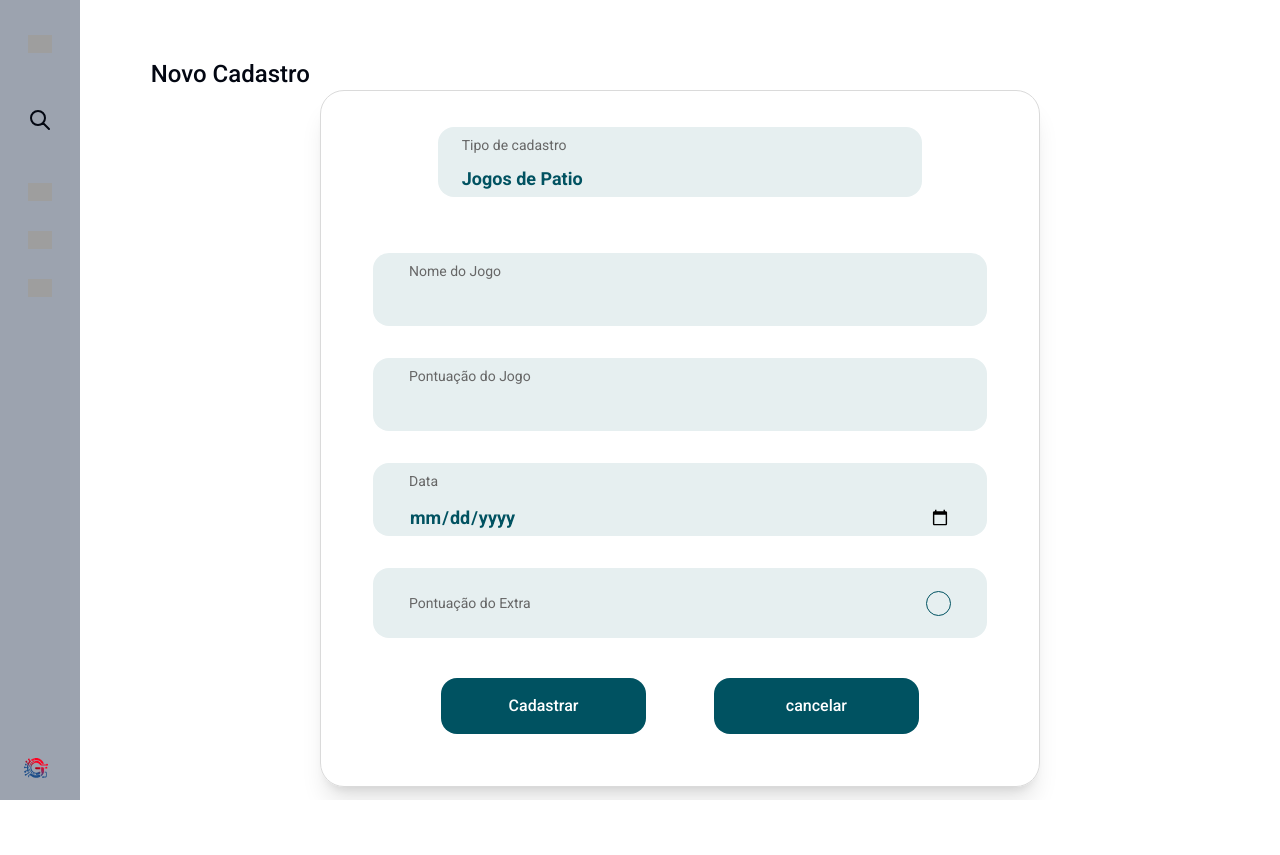
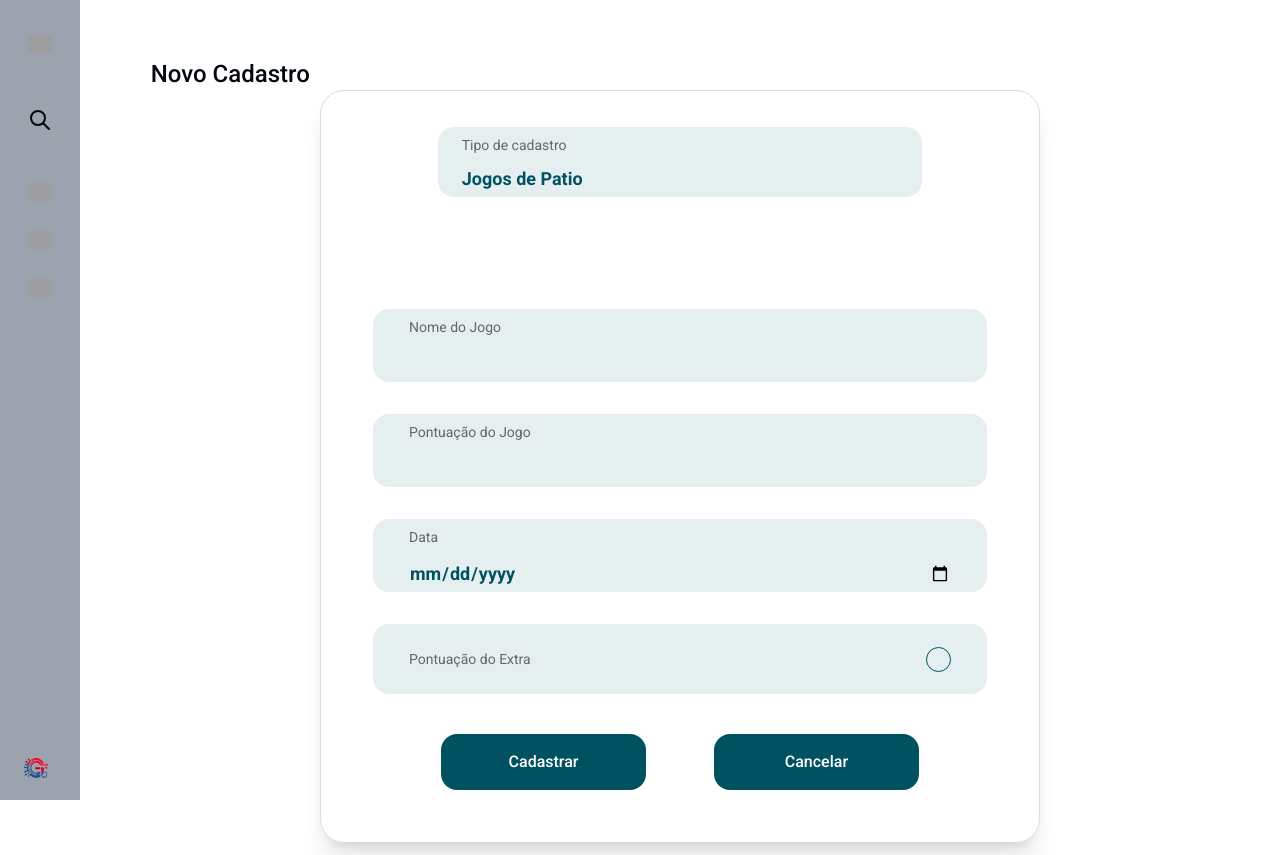
Before and after one commit to TCC-GINTEC/GINTEC-FRONT, a Next.js app: page /cadastros/novos/patio/jogos in a window 1280 px wide. Before the commit the page ends 800 px from the top, so only its background shows below. Built offline with nearby package versions, Linux system fonts and the light colour scheme; grey boxes are pictures that could not be loaded; some icons are missing.

Commit message:
Add update jogos de patio na pagina patio

```diff
--- a/src/app/(logado)/cadastros/novos/patio/jogos/page.jsx
+++ b/src/app/(logado)/cadastros/novos/patio/jogos/page.jsx
@@ -11,6 +11,7 @@ import Modal from '@/components/formCadastro/modal'
 export default function Patio() {
   const [isModalOpen, setModalOpen] = useState(false);
   const [extraClicked, setExtraClicked] = useState(false);
+  const [pontoExtra, setPontoExtra] = useState(50);
   const router = useRouter()
 
   const handleCancelar = () => {
@@ -23,6 +24,8 @@ export default function Patio() {
     const nome = target.nomeJogo.value;
     const data = target.dataJogo.value;
     const ponto = extraClicked ? (Number(target.pontoJogo.value) + Number(target.pontoExtra.value)) : Number(target.pontoJogo.value);
+    console.log(ponto)
+
     setTimeout(() => {
       setModalOpen(true);
     }, 4000);
@@ -53,7 +56,14 @@ export default function Patio() {
           </div>
           <p className='text-[#005261] font-semibold'>Jogos de Patio</p>
         </div>
-        <JogosPatioForm handleFormSubmit={handleFormSubmit} handleCloseForm={handleCancelar} extraClicked={extraClicked}  setExtraClicked={setExtraClicked}/>
+        <JogosPatioForm
+          handleFormSubmit={handleFormSubmit}
+           handleCloseForm={handleCancelar}
+           extraClicked={extraClicked}
+           setExtraClicked={setExtraClicked}
+           pontoExtra={pontoExtra}
+           setPontoExtra={setPontoExtra}
+           />
       </ContainerJogosPatio>
       {isModalOpen && (
         <>
--- a/src/app/(logado)/cadastros/page.jsx
+++ b/src/app/(logado)/cadastros/page.jsx
@@ -5,6 +5,7 @@ import { Icon } from '@iconify/react';
 
 export default function Cadastros(){
   const router = useRouter()
+
   return(
     <div className='xl:w-2/4 flex flex-col justify-start m-auto'>
     <h1 className='text-3xl mb-10'>Cadastros</h1>
--- a/src/app/(logado)/cadastros/patio/page.jsx
+++ b/src/app/(logado)/cadastros/patio/page.jsx
@@ -1,33 +1,93 @@
 "use client"
 
 import { useState } from 'react';
-import Modal from '@/components/formCadastro/modal'
-import ContainerCampeonatoPatio from '@/components/formCadastro/ContainerCampeonatoPatio'
-import JogosPatioForm from '@/components/formCadastro/JogosPatioForm'
+import Modal from '@/components/formCadastro/modal';
+import ContainerCampeonatoPatio from '@/components/formCadastro/ContainerCampeonatoPatio';
+import JogosPatioForm from '@/components/formCadastro/JogosPatioForm';
 
-
-export default function Patio(){
+export default function Patio() {
   const [isModalOpen, setModalOpen] = useState(false);
   const [extraClicked, setExtraClicked] = useState(false);
-  const [showForm,setShowForm] = useState(false);
+  const [showForm, setShowForm] = useState(false);
+  const [nomeJogo, setNomeJogo] = useState('');
+  const [pontoJogo, setPontoJogo] = useState('');
+  const [dataJogo, setDataJogo] = useState('');
+  const [pontoExtra, setPontoExtra] = useState(50);
+  const [idObjetoSelecionado, setIdObjetoSelecionado] = useState(null);
 
-  const handleShowForm = () => {
-    setShowForm(true)
+  const [retornoApi, setRetornoApi] = useState([
+    {
+      id: 1,
+      nome: 'Skate',
+      ponto: 200,
+      data: new Date('2024-08-01'),
+    },
+    {
+      id: 2,
+      nome: 'Labirinto 3D',
+      ponto: 150,
+      data: new Date('2024-07-20'),
+    },
+    {
+      id: 3,
+      nome: 'Damas',
+      ponto: 100,
+      data: new Date('2024-07-15'),
+    },
+    {
+      id: 4,
+      nome: 'Pebolim',
+      ponto: 250,
+      data: new Date('2024-07-25'),
+    },
+    {
+      id: 5,
+      nome: 'Bicicleta',
+      ponto: 180,
+      data: new Date('2024-07-30'),
+    }
+  ]);
+
+  const handleShowForm = (jogo) => {
+    setShowForm(true);
+    setIdObjetoSelecionado(jogo.id);
+    setNomeJogo(jogo.nome);
+    setPontoJogo(jogo.ponto);
+    setDataJogo(jogo.data.toISOString().split('T')[0]); // format date for input type="date"
   }
 
   const handleCloseForm = () => {
-    setShowForm(false)
+    setShowForm(false);
+    setIdObjetoSelecionado(null);
+    setNomeJogo('');
+    setPontoJogo('');
+    setDataJogo('');
   }
 
   const handleFormSubmit = (e) => {
     e.preventDefault();
-    const target = e.target;
-    const nome = target.nomeJogo.value;
-    const data = target.dataJogo.value;
-    const ponto = extraClicked ? (Number(target.pontoJogo.value) + Number(target.pontoExtra.value)) : Number(target.pontoJogo.value);
+    const nome = nomeJogo;
+    const ponto = extraClicked ? (Number(pontoJogo) + Number(pontoExtra)) : Number(pontoJogo);
+    const data = new Date(dataJogo);
+
+    const posicao = retornoApi.findIndex(
+      (elemento) => elemento.id === idObjetoSelecionado
+    );
+
+    const novosDados = [...retornoApi];
+    novosDados[posicao] = {
+      id: idObjetoSelecionado,
+      nome: nome,
+      ponto: ponto,
+      data: data,
+    };
+
+    setRetornoApi(novosDados);
+
+    console.log(novosDados);
 
     setTimeout(() => {
-      handleCloseForm()
+      handleCloseForm();
       setModalOpen(true);
     }, 4000);
   };
@@ -36,38 +96,39 @@ export default function Patio(){
     setModalOpen(false);
   }
 
-  return(
+  return (
     <>
       <div className='grid grid-cols-3 gap-4 w-1/2'>
-        <div onClick={handleShowForm}  className='border-[3px] border-blue-500 text-blue-500 pt-2 pb-2 pl-8 rounded-xl font-semibold'>
-          Skate
+        {retornoApi.map((jogo) => (
+          <div key={jogo.id} onClick={() => handleShowForm(jogo)} className='border-[3px] border-blue-500 text-blue-500 pt-2 pb-2 pl-8 rounded-xl font-semibold'>
+            {jogo.nome}
           </div>
-        <div className=' border-[3px] border-blue-500 text-blue-500 pt-2 pb-2 pl-8 rounded-xl font-semibold'>
-          Laborito 3D
+        ))}
       </div>
-        <div className=' border-[3px] border-blue-500  text-blue-500 pt-2 pb-2 pl-8 rounded-xl font-semibold'>
-          Damas
-        </div>
-      </div>
-      {showForm &&(
+      {showForm && (
         <>
           <div className="fixed inset-0 bg-black bg-opacity-50 z-50"></div>
-          <ContainerCampeonatoPatio alert={'Caso deseje editar algo, aperte do campo desejado e edite'}  classe={'fixed inset-0 flex items-center justify-center z-50 p-4'}>
+          <ContainerCampeonatoPatio alert={'Caso deseje editar algo, aperte do campo desejado e edite'} classe={'fixed inset-0 flex items-center justify-center z-50 p-4'}>
             <JogosPatioForm
+              setNomeJogo={setNomeJogo}
+              setPontoJogo={setPontoJogo}
+              setPontoExtra={setPontoExtra}
+              pontoExtra={pontoExtra}
               handleCloseForm={handleCloseForm}
               handleFormSubmit={handleFormSubmit}
               extraClicked={extraClicked}
               setExtraClicked={setExtraClicked}
-              >
-            </JogosPatioForm>
-          </ContainerCampeonatoPatio >
-
+              valueNome={nomeJogo}
+              valuePonto={pontoJogo}
+              valueData={dataJogo}
+            />
+          </ContainerCampeonatoPatio>
         </>
       )}
       {isModalOpen && (
         <>
           <div className="fixed inset-0 bg-black bg-opacity-50 z-50"></div>
-           <Modal closeModal={closeModal} texto='Essa atividade foi editada com sucesso.'/>
+          <Modal closeModal={closeModal} texto='Essa atividade foi editada com sucesso.' />
         </>
       )}
     </>
--- a/src/components/formCadastro/JogosPatioForm.jsx
+++ b/src/components/formCadastro/JogosPatioForm.jsx
@@ -4,13 +4,8 @@ import { useState } from 'react';
 import { Icon } from '@iconify/react';
 import { useRouter } from 'next/navigation';
 
-export default function Patio({ handleFormSubmit, extraClicked, setExtraClicked, handleCloseForm}) {
+export default function JogosPatioForm({ handleFormSubmit, extraClicked, setExtraClicked, handleCloseForm, setNomeJogo, setPontoJogo, setDataJogo, valueNome, valueData, valuePonto, pontoExtra, setPontoExtra}) {
   const router = useRouter();
-  const [pontoExtra, setPontoExtra] = useState(50);
-
-  const closeModal = () => {
-    setModalOpen(false);
-  };
 
   const handleExtraClick = () => {
     setExtraClicked(!extraClicked);
@@ -34,17 +29,18 @@ export default function Patio({ handleFormSubmit, extraClicked, setExtraClicked,
       <form onSubmit={handleFormSubmit} className='p-4 mt-10 w-full flex flex-col'>
         <div className='flex sm:flex-row flex-col gap-4'>
           <div className={`flex flex-col space-y-8 ${extraClicked ? 'w-full sm:w-1/2 transition-all duration-700' : 'w-full duration-700'}`}>
+            <input type="text" name='id' />
             <label className='flex flex-col gap-3 w-full px-9 pt-2 h-[73px] rounded-2xl text-sm text-[#666666] bg-[#E6EFF0]'>
               Nome do Jogo
-              <input type="text" name="nomeJogo" className='bg-[#E6EFF0] text-[#005261] font-semibold text-lg' />
+              <input type="text" name="nomeJogo" value={valueNome} onChange={(e) => setNomeJogo(e.target.value)} className='bg-[#E6EFF0] text-[#005261] font-semibold text-lg' />
             </label>
             <label className='flex flex-col gap-2 w-full px-9 pt-2 h-[73px] rounded-2xl text-sm text-[#666666] bg-[#E6EFF0]'>
               Pontuação do Jogo
-              <input type="number" name="pontoJogo" className='bg-[#E6EFF0] text-[#005261] font-semibold text-lg' />
+              <input type="number" name="pontoJogo" value={valuePonto} onChange={(e) => setPontoJogo(Number(e.target.value))} className='bg-[#E6EFF0] text-[#005261] font-semibold text-lg' />
             </label>
             <label className='flex flex-col gap-3 w-full  px-9 pt-2 h-[73px] rounded-2xl text-sm text-[#666666] bg-[#E6EFF0]'>
               Data
-              <input type="date" name="dataJogo" className='bg-[#E6EFF0] text-[#005261] font-semibold text-lg' />
+              <input type="date" name="dataJogo" value={valueData} onChange={(e) => setDataJogo(e.target.value)} className='bg-[#E6EFF0] text-[#005261] font-semibold text-lg' />
             </label>
             <label className='flex justify-between items-center gap-3 w-full px-9 pt-2 h-[70px] pb-2 rounded-2xl text-sm text-[#666666] bg-[#E6EFF0]'>
               Pontuação do Extra
@@ -59,7 +55,7 @@ export default function Patio({ handleFormSubmit, extraClicked, setExtraClicked,
               <div className='flex flex-col w-3/4 gap-2'>
                 <label className='flex flex-col gap-2 text-[#DADADA] border-b-4'>
                   Adicionar pontos
-                  <input type="number" name='pontoExtra' value={pontoExtra} readOnly className='text-[#005261] font-semibold text-lg' />
+                  <input type="number" name='pontoExtra' value={pontoExtra} onChange={(e) => setPontoExtraJogo(Number(e.target.value))} className='text-[#005261] font-semibold text-lg' />
                 </label>
                 <div className='flex items-center justify-between'>
                   <button type='button' onClick={() => handlePontoExtra(0)} className='bg-[#E6EFF0] p-2 rounded-full'>
@@ -75,8 +71,8 @@ export default function Patio({ handleFormSubmit, extraClicked, setExtraClicked,
         </div>
         <div className='flex sm:flex-row sm:justify-evenly'>
           <button type='submit' className='w-1/3 sm:mt-10 rounded-2xl self-start bg-[#005261] text-white font-medium p-4'>Cadastrar</button>
-          <button onClick={() => handleCloseForm()} type='button' className='w-1/3 sm:mt-10 rounded-2xl self-start bg-[#005261] text-white font-medium p-4'>
-            cancelar
+          <button onClick={handleCloseForm} type='button' className='w-1/3 sm:mt-10 rounded-2xl self-start bg-[#005261] text-white font-medium p-4'>
+            Cancelar
           </button>
         </div>
       </form>
```
Lines whose indentation alone changed are shown as unchanged.
